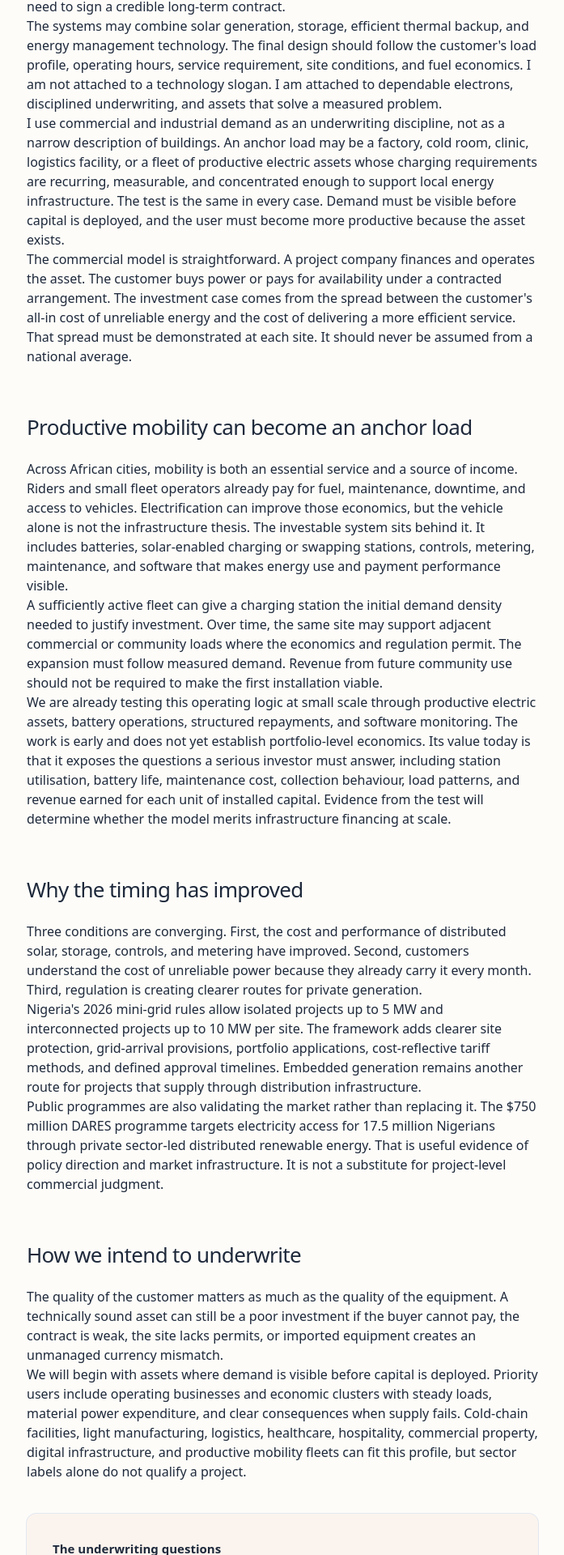
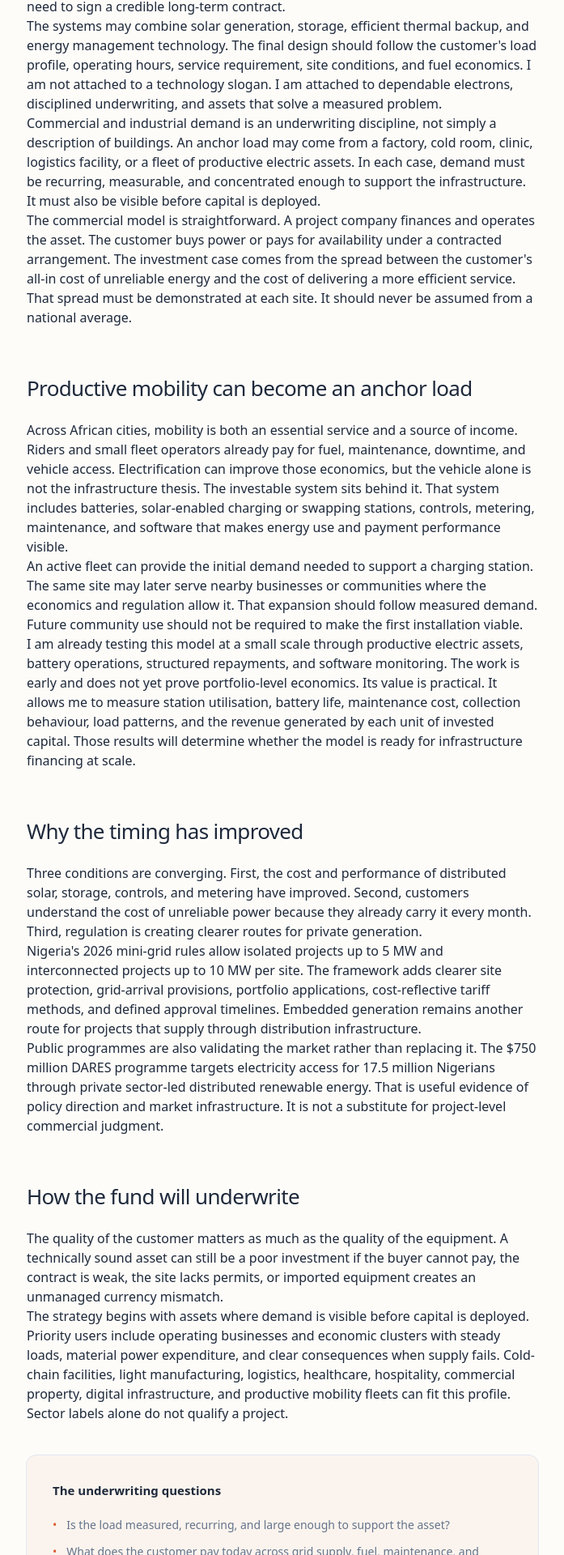
Before and after one commit to Threadigit/adetuyi.com, a Next.js app: page /thesis in a window 1280 px wide. Shown: the part 1719-3639 px from the top of the page at 81% size, without its empty margins (291-988 px from the left). Built offline with nearby package versions, Linux system fonts and the light colour scheme.

Commit message:
Refine thesis tone and readability

```diff
--- a/src/app/thesis/page.tsx
+++ b/src/app/thesis/page.tsx
@@ -247,14 +247,12 @@ export default function ThesisPage() {
             measured problem.
           </p>
           <p>
-            I use commercial and industrial demand as an underwriting
-            discipline, not as a narrow description of buildings. An anchor
-            load may be a factory, cold room, clinic, logistics facility, or a
-            fleet of productive electric assets whose charging requirements are
-            recurring, measurable, and concentrated enough to support local
-            energy infrastructure. The test is the same in every case. Demand
-            must be visible before capital is deployed, and the user must become
-            more productive because the asset exists.
+            Commercial and industrial demand is an underwriting discipline,
+            not simply a description of buildings. An anchor load may come from
+            a factory, cold room, clinic, logistics facility, or a fleet of
+            productive electric assets. In each case, demand must be recurring,
+            measurable, and concentrated enough to support the infrastructure.
+            It must also be visible before capital is deployed.
           </p>
           <p>
             The commercial model is straightforward. A project company finances
@@ -272,31 +270,29 @@ export default function ThesisPage() {
           <p>
             Across African cities, mobility is both an essential service and a
             source of income. Riders and small fleet operators already pay for
-            fuel, maintenance, downtime, and access to vehicles.
-            Electrification can improve those economics, but the vehicle alone
-            is not the infrastructure thesis. The investable system sits behind
-            it. It includes batteries, solar-enabled charging or swapping
+            fuel, maintenance, downtime, and vehicle access. Electrification
+            can improve those economics, but the vehicle alone is not the
+            infrastructure thesis. The investable system sits behind it. That
+            system includes batteries, solar-enabled charging or swapping
             stations, controls, metering, maintenance, and software that makes
             energy use and payment performance visible.
           </p>
           <p>
-            A sufficiently active fleet can give a charging station the initial
-            demand density needed to justify investment. Over time, the same
-            site may support adjacent commercial or community loads where the
-            economics and regulation permit. The expansion must follow measured
-            demand. Revenue from future community use should not be required to
-            make the first installation viable.
+            An active fleet can provide the initial demand needed to support a
+            charging station. The same site may later serve nearby businesses
+            or communities where the economics and regulation allow it. That
+            expansion should follow measured demand. Future community use
+            should not be required to make the first installation viable.
           </p>
           <p>
-            We are already testing this operating logic at small scale through
-            productive electric assets, battery operations, structured
-            repayments, and software monitoring. The work is early and does not
-            yet establish portfolio-level economics. Its value today is that it
-            exposes the questions a serious investor must answer, including
-            station utilisation, battery life, maintenance cost, collection
-            behaviour, load patterns, and revenue earned for each unit of
-            installed capital. Evidence from the test will determine whether
-            the model merits infrastructure financing at scale.
+            I am already testing this model at a small scale through productive
+            electric assets, battery operations, structured repayments, and
+            software monitoring. The work is early and does not yet prove
+            portfolio-level economics. Its value is practical. It allows me to
+            measure station utilisation, battery life, maintenance cost,
+            collection behaviour, load patterns, and the revenue generated by
+            each unit of invested capital. Those results will determine whether
+            the model is ready for infrastructure financing at scale.
           </p>
 
           <h2 className="text-[22px] md:text-[26px] font-medium text-foreground tracking-tight mt-14 mb-5">
@@ -327,7 +323,7 @@ export default function ThesisPage() {
           </p>
 
           <h2 className="text-[22px] md:text-[26px] font-medium text-foreground tracking-tight mt-14 mb-5">
-            How we intend to underwrite
+            How the fund will underwrite
           </h2>
           <p>
             The quality of the customer matters as much as the quality of the
@@ -337,14 +333,13 @@ export default function ThesisPage() {
             mismatch.
           </p>
           <p>
-            We will begin with assets where demand is visible before capital is
-            deployed. Priority users include operating businesses and economic
-            clusters with steady loads, material power expenditure, and clear
-            consequences when supply fails. Cold-chain facilities, light
-            manufacturing, logistics, healthcare, hospitality, commercial
+            The strategy begins with assets where demand is visible before
+            capital is deployed. Priority users include operating businesses
+            and economic clusters with steady loads, material power expenditure,
+            and clear consequences when supply fails. Cold-chain facilities,
+            light manufacturing, logistics, healthcare, hospitality, commercial
             property, digital infrastructure, and productive mobility fleets
-            can fit this profile, but sector labels alone do not qualify a
-            project.
+            can fit this profile. Sector labels alone do not qualify a project.
           </p>
 
           <div className="my-10 p-7 md:p-8 bg-accent/5 ring-1 ring-border rounded-xl">
@@ -359,8 +354,8 @@ export default function ThesisPage() {
                 "Are tariff adjustment, inflation, and currency risks allocated clearly?",
                 "Does the site have defensible rights, permits, interconnection terms, and insurance?",
                 "Can equipment be maintained locally and replaced without extended downtime?",
-                "Can the initial anchor load support the asset before any future demand is counted?",
-                "For battery-based systems, do utilisation, cycle life, replacement reserves, and maintenance support the return?",
+                "Can the anchor load support the asset without relying on future demand?",
+                "For battery-based systems, do utilisation, useful life, replacement reserves, and maintenance support the return?",
                 "Is there a credible path to refinance, sell, or hold the asset for contracted cash yield?",
               ].map((item) => (
                 <li key={item} className="flex gap-3">
@@ -385,13 +380,13 @@ export default function ThesisPage() {
             energy service, lease, or availability agreement.
           </p>
           <p>
-            Where demand originates inside a mobility or operating platform,
-            the energy assets should still be identifiable and governed by a
-            clear commercial agreement. Infrastructure capital should be repaid
-            by the use or availability of those assets, not by an assumption
-            that the operating company will achieve a higher future valuation.
-            This separation preserves the fund&apos;s discipline while allowing
-            new categories of productive demand to qualify.
+            When demand comes from a mobility or operating platform, the energy
+            assets must remain identifiable and governed by a clear commercial
+            agreement. The use or availability of those assets should repay the
+            infrastructure capital. The investment should not depend on the
+            operating company achieving a higher future valuation. This
+            separation allows new categories of productive demand to qualify
+            without weakening the fund&apos;s discipline.
           </p>
           <p>
             Portfolio value can also be created after installation. Better
@@ -404,10 +399,9 @@ export default function ThesisPage() {
           <p>
             This is why the strategy begins with commercial and industrial
             anchor loads. The IEA notes that businesses consume nearly three
-            times more energy per mini-grid connection than households. Productive
-            users provide the demand density that can make distributed systems
-            more financeable while still supporting wider economic activity
-            around them.
+            times more energy per mini-grid connection than households.
+            Productive users provide the demand density that makes distributed
+            systems more financeable while supporting wider economic activity.
           </p>
 
           <h2 className="text-[22px] md:text-[26px] font-medium text-foreground tracking-tight mt-14 mb-5">
```
